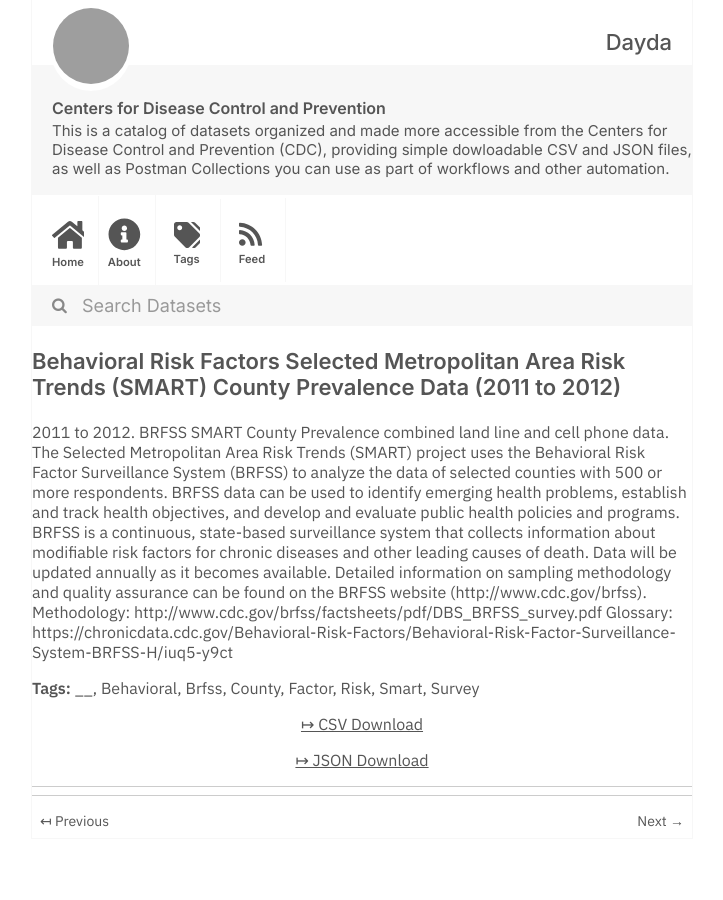
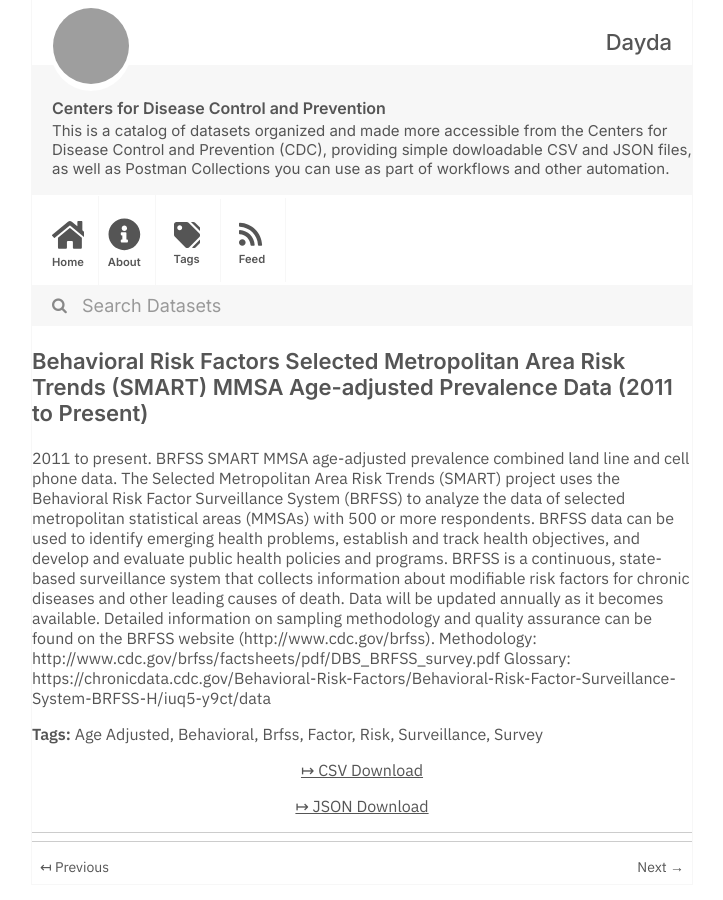
Before and after one commit to dayda-entities/centers-for-disease-control-and-prevention, a Jekyll site: the page built from _posts/2020-11-12-behavioral-risk-factors-select.md, in a window 1280 px wide, cut to the strip 0-900 px from the top of the page. Shown: the whole strip, without its empty margins (278-1001 px from the left). Built offline with Jekyll 4.4.1, drawn with Linux system fonts in a browser that asks for light colours; grey boxes are pictures that could not be loaded.

Commit message:
Publish Data

```diff
--- a/_posts/2020-11-12-behavioral-risk-factors-select.md
+++ b/_posts/2020-11-12-behavioral-risk-factors-select.md
@@ -1,24 +1,23 @@
 ---
 title: >-
-  Behavioral Risk Factors Selected Metropolitan Area Risk Trends (SMART) County
-  Prevalence Data (2011 to 2012)
-created: '2020-11-12T12:14:04.084117'
-modified: '2021-04-21T19:21:42.598494'
+  Behavioral Risk Factors Selected Metropolitan Area Risk Trends (SMART) MMSA
+  Age-adjusted Prevalence Data (2011 to Present)
+created: '2020-11-12T12:13:50.031513'
+modified: '2021-04-21T19:19:57.576151'
 state: active
 type: dataset
 tags:
-  - __
+  - Age Adjusted
   - Behavioral
   - Brfss
-  - County
   - Factor
   - Risk
-  - Smart
+  - Surveillance
   - Survey
 groups: []
-csv_url: 'https://data.cdc.gov/api/views/cpem-dkkm/rows.csv?accessType=DOWNLOAD'
-json_url: 'https://data.cdc.gov/api/views/cpem-dkkm/rows.json?accessType=DOWNLOAD'
+csv_url: 'https://data.cdc.gov/api/views/at7e-uhkc/rows.csv?accessType=DOWNLOAD'
+json_url: 'https://data.cdc.gov/api/views/at7e-uhkc/rows.json?accessType=DOWNLOAD'
 layout: post
 
 ---
-2011 to 2012. BRFSS SMART County Prevalence combined land line and cell phone data.  The Selected Metropolitan Area Risk Trends (SMART) project uses the Behavioral Risk Factor Surveillance System (BRFSS) to analyze the data of selected counties with 500 or more respondents. BRFSS data can be used to identify emerging health problems, establish and track health objectives, and develop and evaluate public health policies and programs. BRFSS is a continuous, state-based surveillance system that collects information about modifiable risk factors for chronic diseases and other leading causes of death. Data will be updated annually as it becomes available. Detailed information on sampling methodology and quality assurance can be found on the BRFSS website (http://www.cdc.gov/brfss). Methodology: http://www.cdc.gov/brfss/factsheets/pdf/DBS_BRFSS_survey.pdf Glossary: https://chronicdata.cdc.gov/Behavioral-Risk-Factors/Behavioral-Risk-Factor-Surveillance-System-BRFSS-H/iuq5-y9ct
+2011 to present. BRFSS SMART MMSA age-adjusted prevalence combined land line and cell phone data. The Selected Metropolitan Area Risk Trends (SMART) project uses the Behavioral Risk Factor Surveillance System (BRFSS) to analyze the data of selected metropolitan statistical areas (MMSAs) with 500 or more respondents. BRFSS data can be used to identify emerging health problems, establish and track health objectives, and develop and evaluate public health policies and programs. BRFSS is a continuous, state-based surveillance system that collects information about modifiable risk factors for chronic diseases and other leading causes of death. Data will be updated annually as it becomes available. Detailed information on sampling methodology and quality assurance can be found on the BRFSS website (http://www.cdc.gov/brfss). Methodology: http://www.cdc.gov/brfss/factsheets/pdf/DBS_BRFSS_survey.pdf Glossary: https://chronicdata.cdc.gov/Behavioral-Risk-Factors/Behavioral-Risk-Factor-Surveillance-System-BRFSS-H/iuq5-y9ct/data
```
